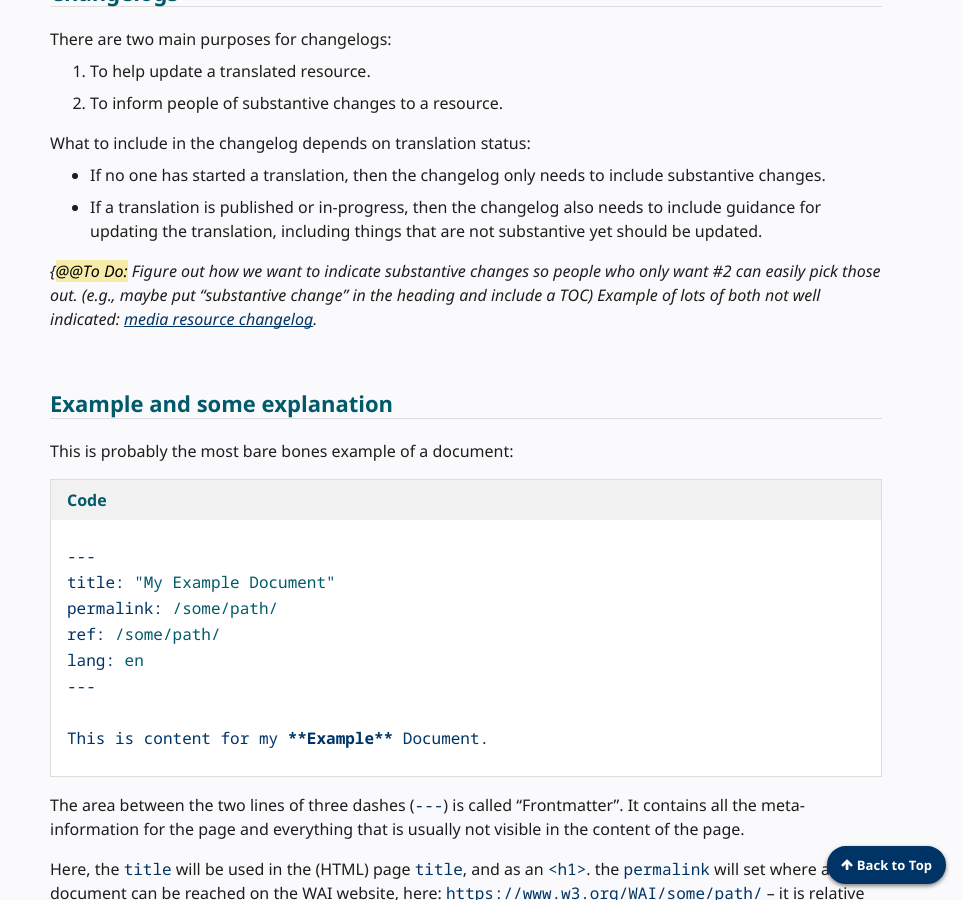
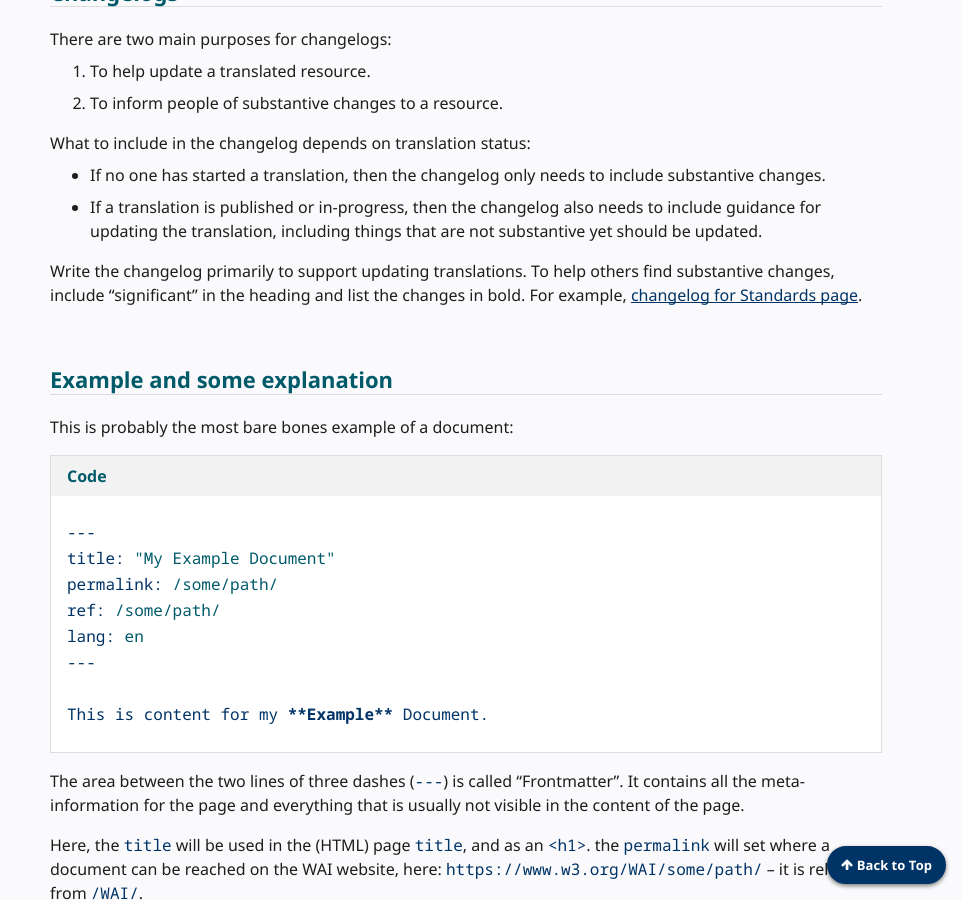
Before and after one commit to w3c/wai-website-theme, a Jekyll site: the page built from content/writing.md, in a window 1280 px wide and 900 px high, scrolled down 1248 px. Shown: the whole window, without its empty margins (318-1280 px from the left). Built offline with Jekyll 4.4.1, drawn with Linux system fonts in a browser that asks for light colours; cached includes are drawn as plain includes; comment, search, counter and statistics services are not loaded.

Commit message:
Update writing.md

```diff
--- a/content/writing.md
+++ b/content/writing.md
@@ -46,7 +46,7 @@ What to include in the changelog depends on translation status:
 * If no one has started a translation, then the changelog only needs to include substantive changes.
 * If a translation is published or in-progress, then the changelog also needs to include guidance for updating the translation, including things that are not substantive yet should be updated.
 
-_{<mark>@@To Do:</mark> Figure out how we want to indicate substantive changes so people who only want #2 can easily pick those out. (e.g., maybe put “substantive change” in the heading and include a TOC) Example of lots of both not well indicated: [media resource changelog](https://www.w3.org/WAI/media/av/changelog/)._
+Write the changelog primarily to support updating translations. To help others find substantive changes, include "significant" in the heading and list the changes in bold. For example, [changelog for Standards page](https://www.w3.org/WAI/standards-guidelines/changelog/).
 
 ## Example and some explanation
 
```
